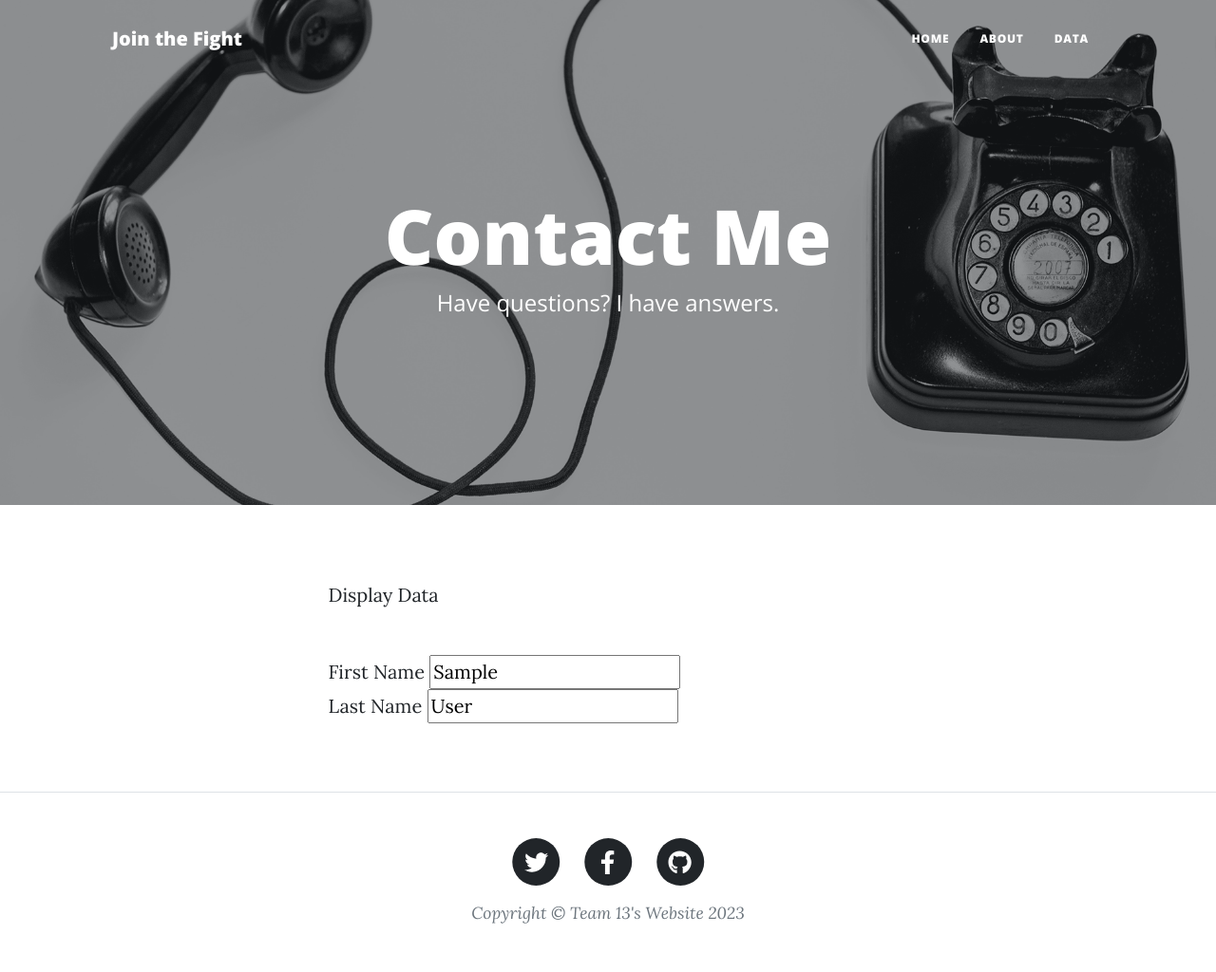
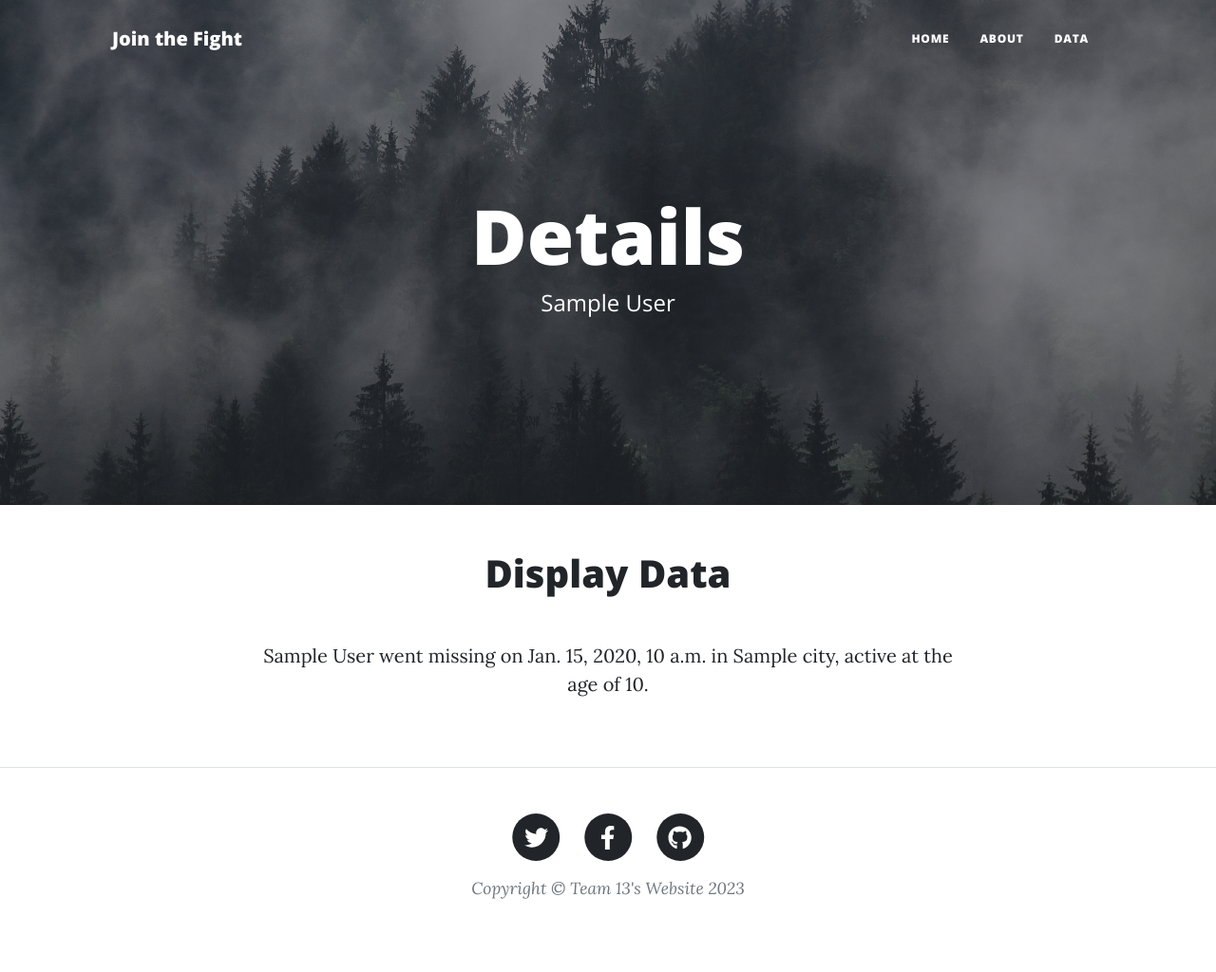
Before and after one commit to parkerwatts21/Team13MissingPersons, a Django app: template templates/personpages/detailPage.html in a window 1280 px wide. Shown: the whole page at 95% size. After the commit the page ends 947 px from the top, so only its background shows below. Run offline with Django 3.2, Linux system fonts and the light colour scheme; the template is opened without the code that fills it: most values are stand-ins (such as "Sample title", 1, 10 or a date in 2020); some libraries are stand-ins or nearby versions.

Commit message:
Details Page Created from Data Table with Dynamic Data

```diff
--- a/templates/personpages/detailPage.html
+++ b/templates/personpages/detailPage.html
@@ -2,13 +2,13 @@
 {% block content %}
 {% load static %}
 <!-- Page Header-->
-<header class="masthead" style="background-image: url('{% static 'img/contact-bg.jpg' %}')">
+<header class="masthead" style="background-image: url('{% static 'img/BackgroundDetail.jpg' %}')">
     <div class="container position-relative px-4 px-lg-5">
         <div class="row gx-4 gx-lg-5 justify-content-center">
             <div class="col-md-10 col-lg-8 col-xl-7">
                 <div class="page-heading">
-                    <h1>Contact Me</h1>
-                    <span class="subheading">Have questions? I have answers.</span>
+                    <h1>Details</h1>
+                    <span class="subheading">{{data.first_name}} {{data.last_name}}</span>
                 </div>
             </div>
         </div>
@@ -16,19 +16,11 @@
 </header>
 <!-- Main Content-->
 <main class="mb-4">
-    <div class="container px-4 px-lg-5">
-        <div class="row gx-4 gx-lg-5 justify-content-center">
-            <div class="col-md-10 col-lg-8 col-xl-7">
-                <p>Display Data</p>
-                <div class="my-5">
-                    <form>
-                        <label>First Name</label>
-                        <input type="text" value="{{data.first_name}}">
-                        <br>
-                        <label>Last Name</label>
-                        <input type="text" value="{{data.last_name}}">
-                    </form>
-                </div>
+    <div class="row gx-4 gx-lg-5 justify-content-center">
+        <div class="col-md-10 col-lg-8 col-xl-7" style = "text-align: center;">
+            <h1>Display Data</h1>
+            <div class="my-5">
+                <p>{{data.first_name}} {{data.last_name}} went missing on {{data.date_missing}} in {{data.city}}, {{data.state}} at the age of {{data.age_at_missing}}.</p>
             </div>
         </div>
     </div>
```
Also changed, not shown: templates/personpages/data.html (+3 -7 lines), missingpersons/static/img/BackgroundData.jpeg (added), missingpersons/static/img/BackgroundDetail.jpg (added), missingpersons/static/img/contact-bg.jpg (deleted), missingpersons/static/img/post-bg.jpg (deleted), missingpersons/static/img/post-sample-image.jpg (deleted).
